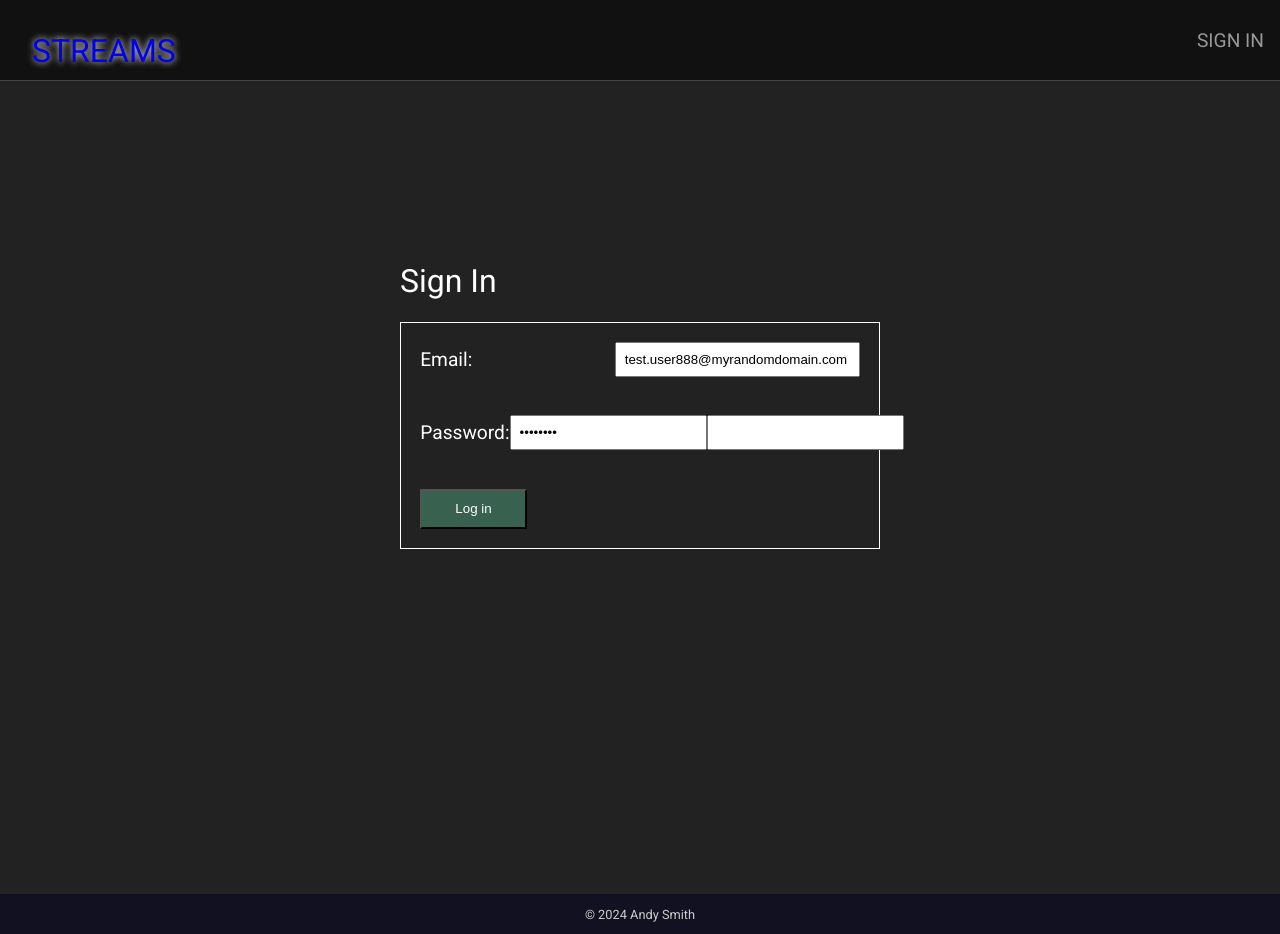
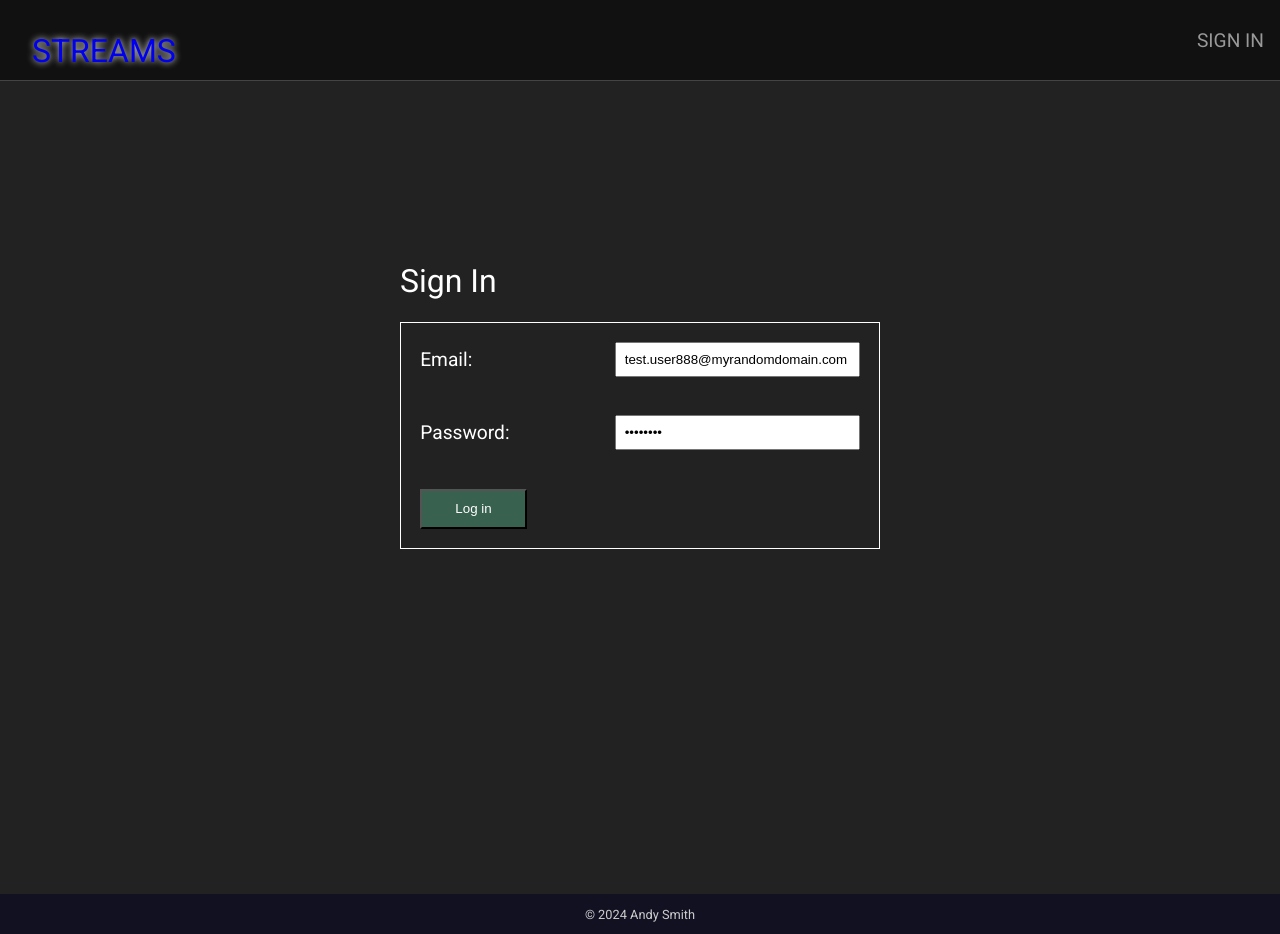
Before and after one commit to samthidny/next-streams, a Next.js app: page /signin in a window 1280 px wide. Built offline with nearby package versions, Linux system fonts and the light colour scheme; no server answers.

Commit message:
fix build issues

```diff
--- a/src/app/layout.tsx
+++ b/src/app/layout.tsx
@@ -2,7 +2,7 @@ import ServerNavigation from "@/ui/server-navigation";
 import Navigation from "../ui/navigation"
 import './../app.css';
 import { Roboto } from 'next/font/google'
-import Footer from "@/ui/Footer";
+import Footer from "@/ui/footer";
 
 const roboto = Roboto({
   subsets: ['latin'],
--- a/src/app/signin/page.tsx
+++ b/src/app/signin/page.tsx
@@ -7,7 +7,7 @@ import { useSearchParams } from 'next/navigation'
 export default function LoginPage() {
 
   const searchParams = useSearchParams()
-  const route = searchParams.get('route');
+  const route = searchParams.get('route') || '';
 
 
   return (
@@ -22,7 +22,7 @@ export default function LoginPage() {
           <div className="row">
             <label htmlFor="password">Password:</label>
             <input id="password" name="password" type="password" required defaultValue="Test123!" />
-            <input type="text" name="route" defaultValue={route} />
+            <input type="hidden" name="route" value={route} />
           </div>
           <div className="row">
             <button formAction={login}>Log in</button>
```
